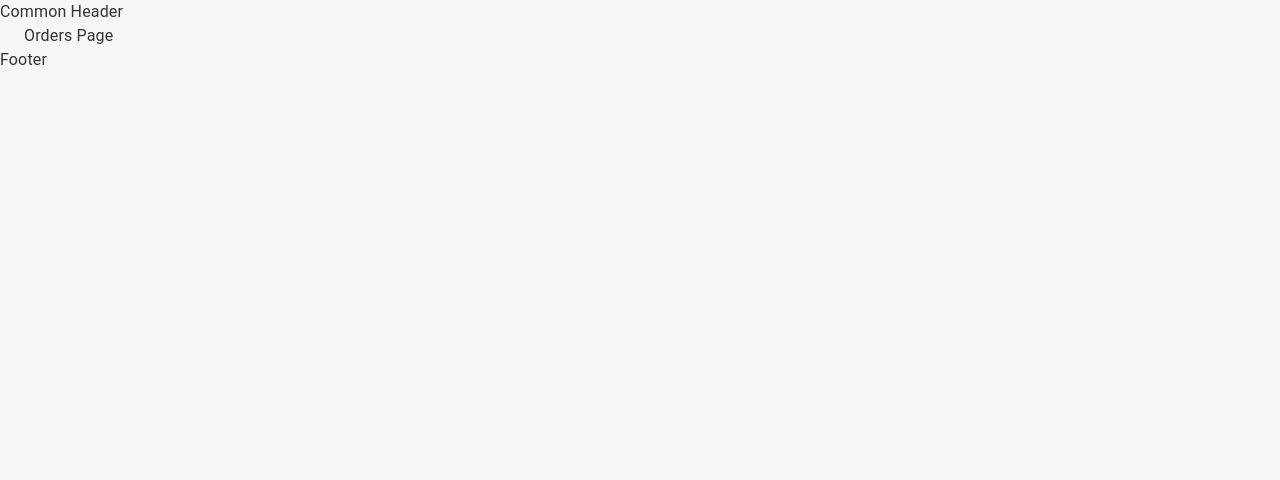
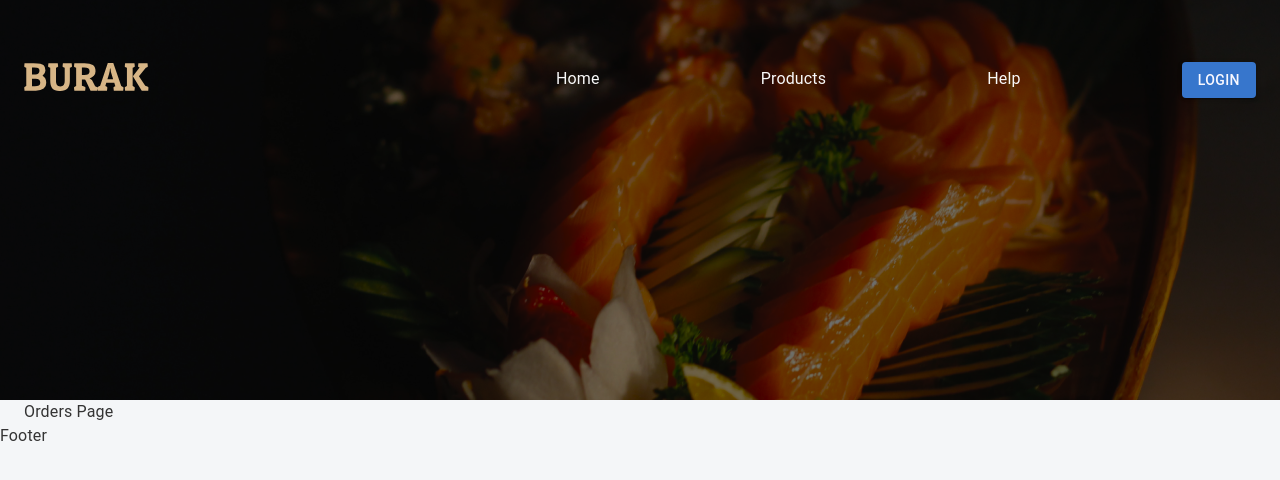
Before and after one commit to Shukhrat12/burak-react, a React (Create React App) app: page /orders in a window 1280 px wide. Shown: the top 480 px of the page. Built offline with nearby package versions, Linux system fonts and the light colour scheme.

Commit message:
feat: publish common header component

```diff
--- a/src/app/components/headers/CommonNavbar.tsx
+++ b/src/app/components/headers/CommonNavbar.tsx
@@ -1,3 +1,56 @@
+import { Box, Button, Container, Stack } from "@mui/material";
+import { NavLink } from "react-router-dom";
+
 export function CommonNavbar() {
-    return <div>Common Header</div>
+    const authMember = null;
+    return ( <div className="common-navbar">
+    <Container className="navbar-container">
+      <Stack className="menu">
+        <Box>
+          <NavLink to={"/"}>
+            <img className="brand-logo"
+              src="/icons/Burak.svg"
+              alt="Logo"
+            />
+          </NavLink>
+        </Box>
+        <Stack className="links">
+          <Box className={"hover-line"}>
+            <NavLink to={"/"}>Home</NavLink>
+          </Box>
+          <Box className={"hover-line"}>
+            <NavLink to={"/products"} activeClassName={"underline"}>Products</NavLink>
+          </Box>
+          {authMember &&
+            [
+              { path: "/orders", text: "Orders" },
+              { path: "/member-page", text: "My Page" },
+            ].map((link, index) => (
+              <Box key={index} className={"hover-line"}>
+                <NavLink to={link.path} activeClassName={"underline"}>{link.text}</NavLink>
+              </Box>
+            ))}
+            {/* BASKET */}
+
+            <Box className={"hover-line"}>
+            <NavLink to={"/help"} activeClassName={"underline"}>Help</NavLink>
+          </Box>
+
+          {!authMember ? (
+            <Box>
+              <NavLink to={"/login"}><Button
+              variant="contained"
+              className="login-button">Login</Button></NavLink>
+            </Box>
+          ) : (
+            <img className="user-avatar"
+            src="/icons/default-user.svg"
+            aria-haspopup="true"
+            />
+          )}
+        </Stack>
+      </Stack>
+    </Container>
+  </div>
+);
 }
--- a/src/css/navbar.css
+++ b/src/css/navbar.css
@@ -157,3 +157,78 @@
     background-size: contain;
     filter: invert(25%);
  }
+
+ .common-navbar {
+    width: 100%;
+    height: 400px;
+    display: flex;
+    background: url("/public/img/banner.webp");
+    background-size: cover;
+}
+
+.common-navbar .navbar-container {
+    margin-top: 55px;
+}
+
+.common-navbar .navbar-container .menu {
+    height: 50px;
+    display: flex;
+    flex-direction: row;
+    justify-content: space-between;
+    align-items: center;
+}
+
+.common-navbar .navbar-container .menu .brand-logo {
+    width: 125px;
+    height: 30px;
+}
+
+.common-navbar .navbar-container .menu .links {
+    min-width: 700px;
+    display: flex;
+    flex-direction: row;
+    justify-content: space-between;
+    align-items: center;
+}
+
+.common-navbar .navbar-container .menu .links .login-button {
+    background: #3776CC;
+    color: #f8f8ff;
+}
+
+.common-navbar .navbar-container .menu .user-avatar {
+    width: 50px;
+    height: 50px;
+    border-radius: 24px;
+}
+
+.common-navbar a {
+    text-decoration: none;
+}
+
+.common-navbar .hover-line a {
+    color: #f8f8f8;
+    z-index: 100;
+}
+
+.common-navbar .underline {
+    display: block;
+    content: "";
+    border-bottom: solid 2px #d7b686;
+}
+
+.common-navbar .hover-line:after {
+    display: block;
+    content: "";
+    border-bottom: solid 2px #d7b686;
+    transform: scaleX(0);
+    transition: transform 250ms ease-in-out;
+}
+
+.common-navbar .hover-line:hover:after {
+    transform: scaleX(1);
+}
+
+.common-navbar div.hover:after {
+    transform-origin: 0% 50%;
+}
```
